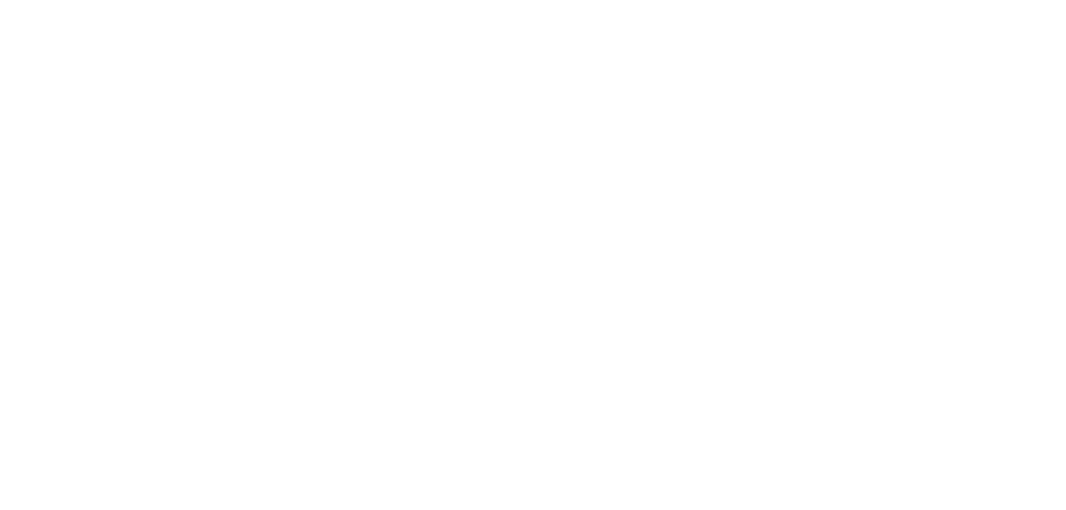
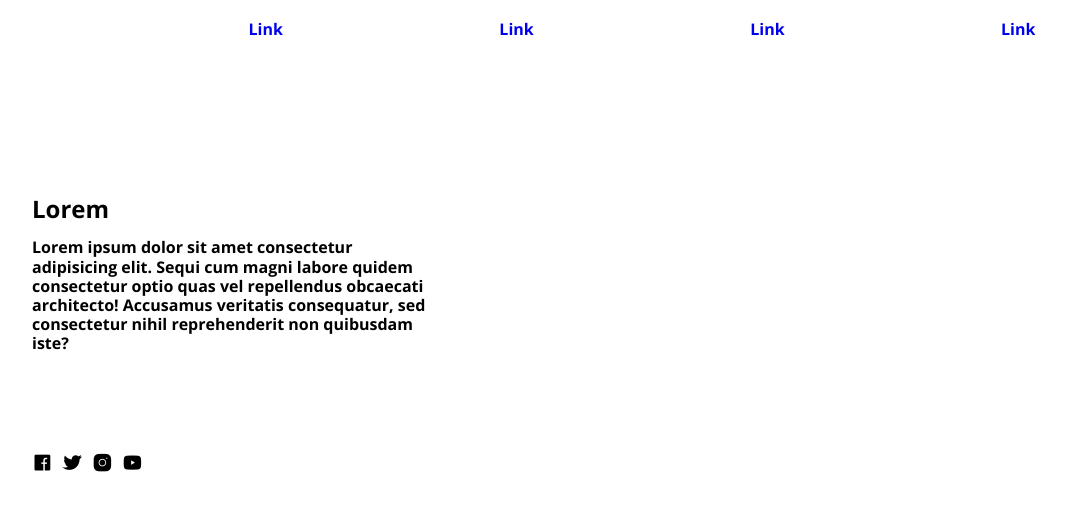
Before and after one commit to JSDID/Webpack, a website built with webpack: page src/index.html in a window 1280 px wide. Shown: the whole page, without its empty margins (28-1094 px from the left). Built offline with nearby package versions, Linux system fonts and the light colour scheme.

Commit message:
Add testing

```diff
--- a/src/index.html
+++ b/src/index.html
@@ -1,12 +1,63 @@
 <!DOCTYPE html>
-<html lang="ru">
+<html lang="en">
+
 <head>
     <meta charset="UTF-8">
     <meta http-equiv="X-UA-Compatible" content="IE=edge">
     <meta name="viewport" content="width=device-width, initial-scale=1.0">
-    <title>Title</title>
+    <link href="https://cdn.jsdelivr.net/npm/remixicon@2.5.0/fonts/remixicon.css" rel="stylesheet">
+    <title>Lorem</title>
 </head>
+
 <body>
+    <header class="header">
+        <nav>
+            <ul class="header__list">
+                <li class="header__item">
+                    <a href="#" class="header__link">Link</a>
+                </li>
+                <li class="header__item">
+                    <a href="#" class="header__link">Link</a>
+                </li>
+                <li class="header__item">
+                    <a href="#" class="header__link">Link</a>
+                </li>
+                <li class="header__item">
+                    <a href="#" class="header__link">Link</a>
+                </li>
+            </ul>
+        </nav>
+        <div class="info">
+            <h2 class="info__title">Lorem</h2>
+            <p class="info__text">Lorem ipsum dolor sit amet consectetur adipisicing elit. Sequi cum magni labore quidem
+                consectetur optio quas vel repellendus obcaecati architecto! Accusamus veritatis consequatur, sed
+                consectetur nihil reprehenderit non quibusdam iste?</p>
+        </div>
+        <div class="contact">
+            <ul class="contact__list">
+                <li class="contact__item">
+                    <a href="https://www.facebook.com/" target="_blank" class="contact__link">
+                        <i class="ri-facebook-box-fill"></i>
+                    </a>
+                </li>
+                <li class="contact__item">
+                    <a href="https://twitter.com/" target="_blank" class="contact__link">
+                        <i class="ri-twitter-fill"></i>
+                    </a>
+                </li>
+                <li class="contact__item">
+                    <a href="https://www.instagram.com/" target="_blank" class="contact__link">
+                        <i class="ri-instagram-fill"></i>
+                    </a>
+                </li>
+                <li class="contact__item">
+                    <a href="https://www.youtube.com/" target="_blank" class="contact__link">
+                        <i class="ri-youtube-fill"></i>
+                    </a>
+                </li>
+            </ul>
+        </div>
+    </header>
+</body>
 
-</body>
 </html>
--- a/src/styles/main.scss
+++ b/src/styles/main.scss
@@ -0,0 +1,59 @@
+@import url("https://fonts.googleapis.com/css2?family=Open+Sans:ital,wght@0,700;1,400&display=swap");
+
+$dark: #000;
+$white: #fff;
+
+body {
+  font-family: "Open Sans", sans-serif;
+  font-size: 16px;
+  font-style: normal;
+  font-weight: 400;
+  line-height: 120%;
+  position: relative;
+  background-color: $white;
+  color: $dark;
+}
+
+.header {
+  margin-top: 1.25rem;
+  margin-left: 1.25rem;
+  &__list {
+    display: flex;
+    flex-wrap: wrap;
+    justify-content: space-evenly;
+    align-items: center;
+  }
+  &__item {
+    list-style: none;
+  }
+  &__link {
+    text-decoration: none;
+  }
+  .info {
+    &__title {
+      margin-top: 10rem;
+      margin-left: 2.5rem;
+    }
+    &__text {
+      margin-bottom: 6.25rem;
+      margin-left: 2.5rem;
+      width: 25rem;
+    }
+  }
+  .contact {
+    &__list {
+      display: flex;
+      flex-direction: row;
+      justify-content: start;
+      align-items: center;
+      gap: 0.625rem;
+      list-style: none;
+    }
+    &__link {
+      font-weight: 700;
+      font-size: 1.25rem;
+      text-decoration: none;
+      color: inherit;
+    }
+  }
+}
```
Also changed, not shown: dist/bundle.js (added), dist/index.html (added), dist/styles/main.css (added), 1 other file.
